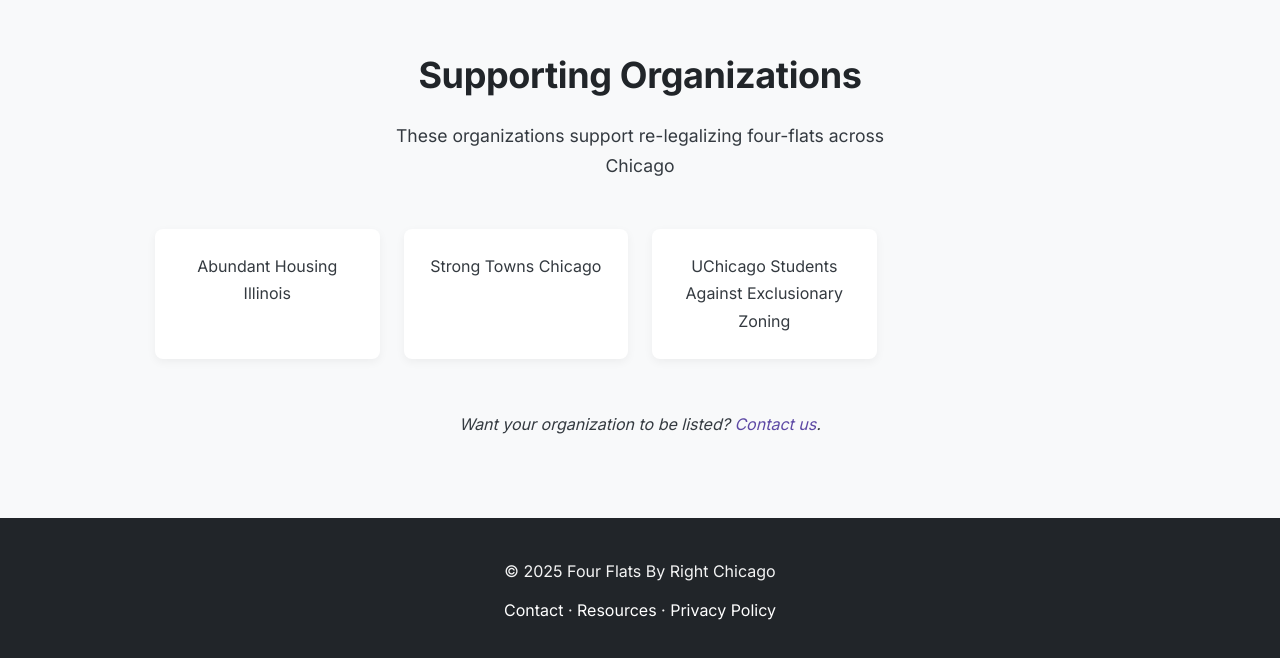
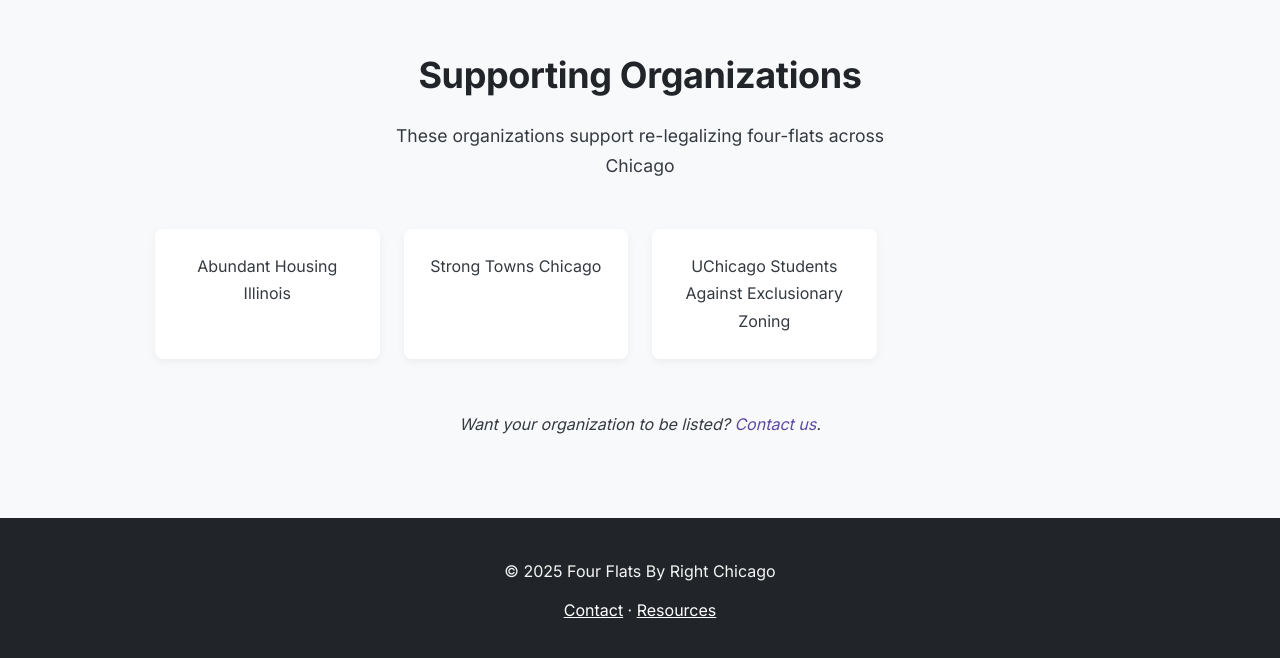
Before and after one commit to sbahamon/four-flats-by-right, a plain HTML site: page index.html in a window 1280 px wide. Shown: the part 6050-6708 px from the top of the page. Drawn offline with Linux system fonts and the light colour scheme.

Commit message:
accesibility for links

```diff
--- a/index.html
+++ b/index.html
@@ -138,7 +138,7 @@
     <footer>
         <div class="container">
             <p>&copy; 2025 Four Flats By Right Chicago</p>
-            <p><a href="#" aria-label="Contact us">Contact</a> &middot; <a href="resources.html" aria-label="View resources">Resources</a> &middot; <a href="#" aria-label="View privacy policy">Privacy Policy</a></p>
+            <p><a href="#" aria-label="Contact us">Contact</a> &middot; <a href="resources.html" aria-label="View resources">Resources</a></p>
         </div>
     </footer>
 </body>
--- a/styles.css
+++ b/styles.css
@@ -480,13 +480,13 @@
 
 footer a {
     color: white;
-    text-decoration: none;
-    transition: opacity 0.2s ease;
+    text-decoration: underline;
+    transition: all 0.2s ease;
 }
 
 footer a:hover {
-    opacity: 0.8;
-    text-decoration: underline;
+    text-decoration: none;
+    font-weight: 600;
 }
 
 /* Resources and Take Action pages */
```
